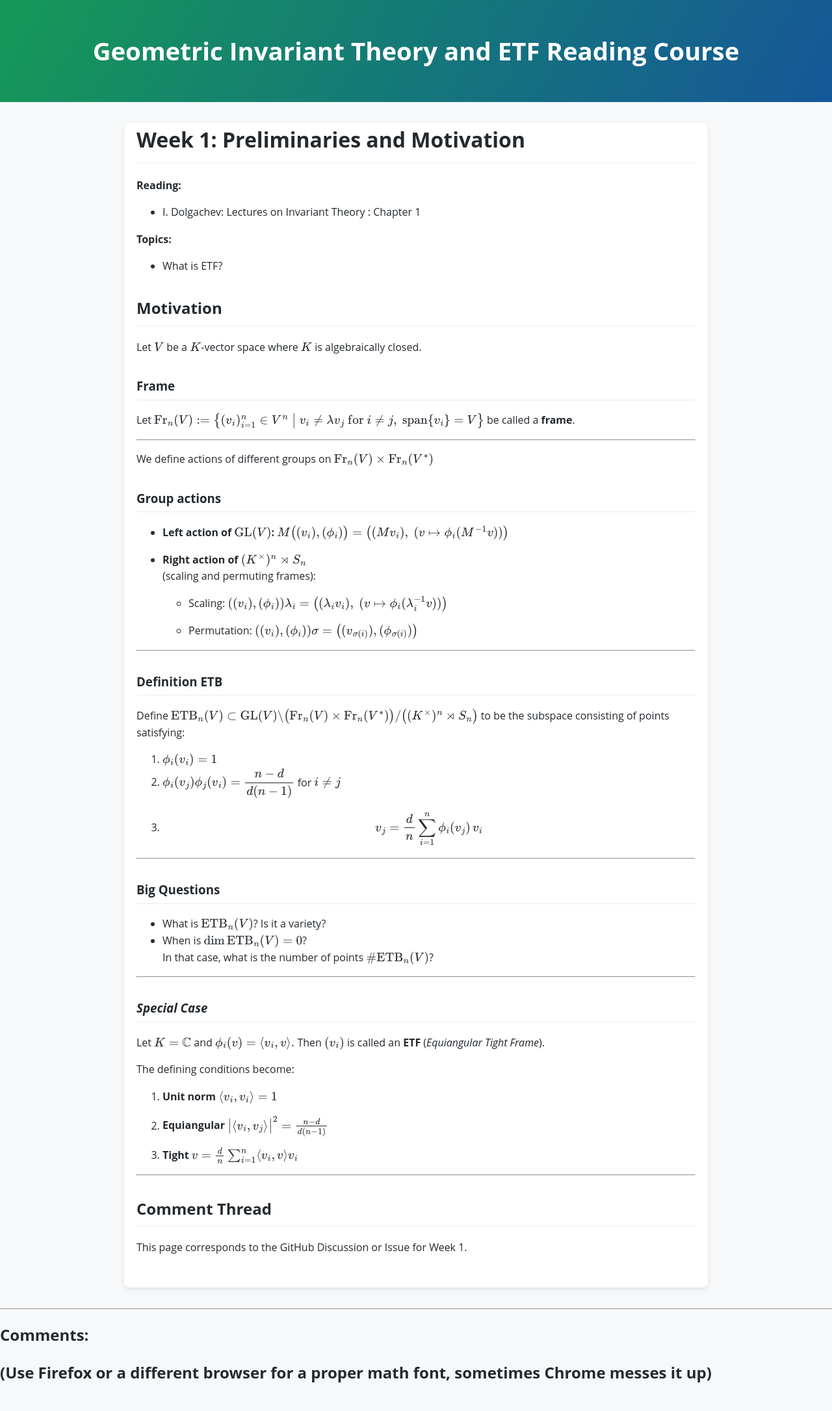
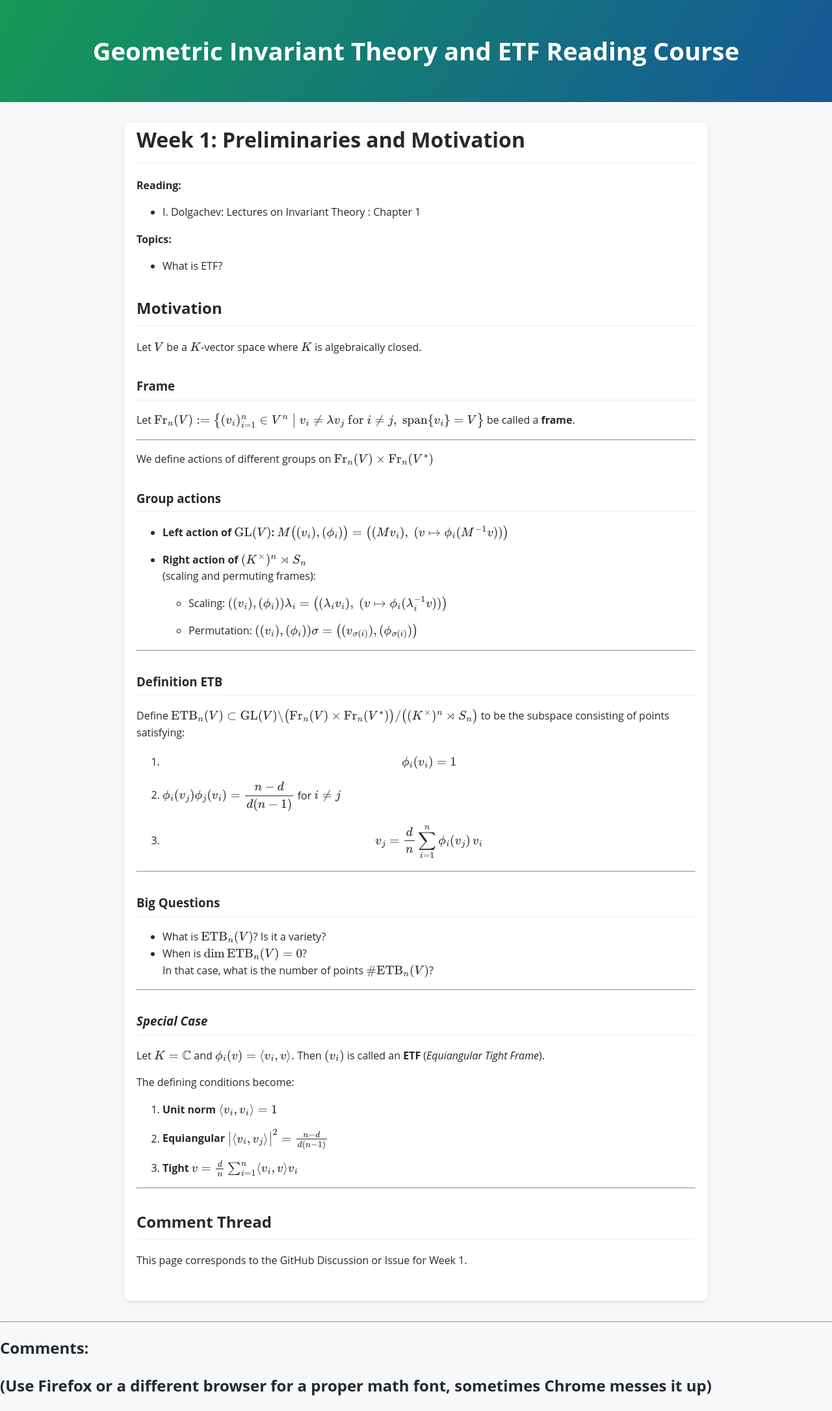
Before and after one commit to ayanava314/GIT-ETF, a Jekyll site: the page built from week01.md, in a window 1280 px wide. Shown: the whole page at 65% size. Built offline with Jekyll 4.4.1, drawn with Linux system fonts in a browser that asks for light colours; comment, search, counter and statistics services are not loaded.

```diff
--- a/week01.md
+++ b/week01.md
@@ -70,7 +70,7 @@ $$
 $$
 to be the subspace consisting of points satisfying:
 
-1. $$ \phi_i(v_i) = 1 $$ $$ $$
+1. $$ \phi_i(v_i) = 1 $$
 2. $$ \phi_i(v_j)\phi_j(v_i) = \dfrac{n-d}{d(n-1)}$$ for $$i \neq j $$
 3. $$ v_j = \frac{d}{n} \sum_{i=1}^{n} \phi_i(v_j)\, v_i $$
 
```
